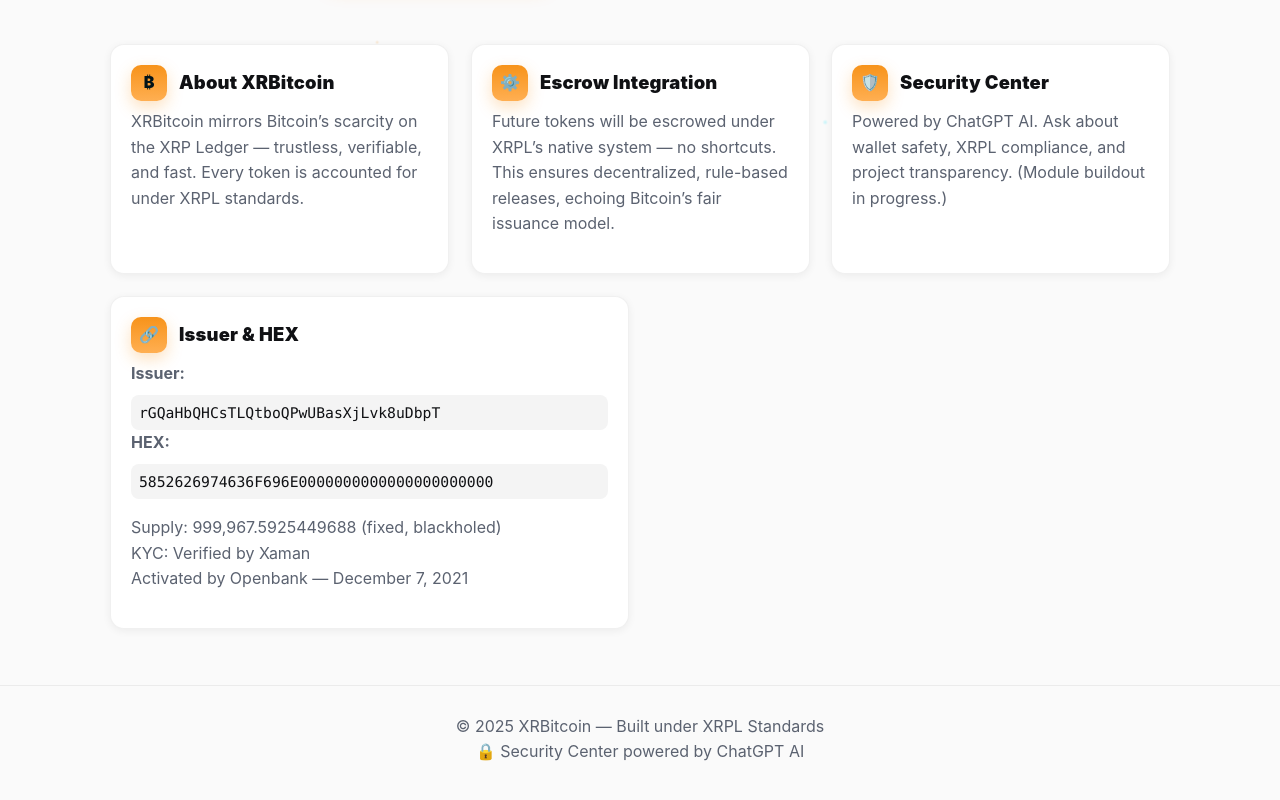
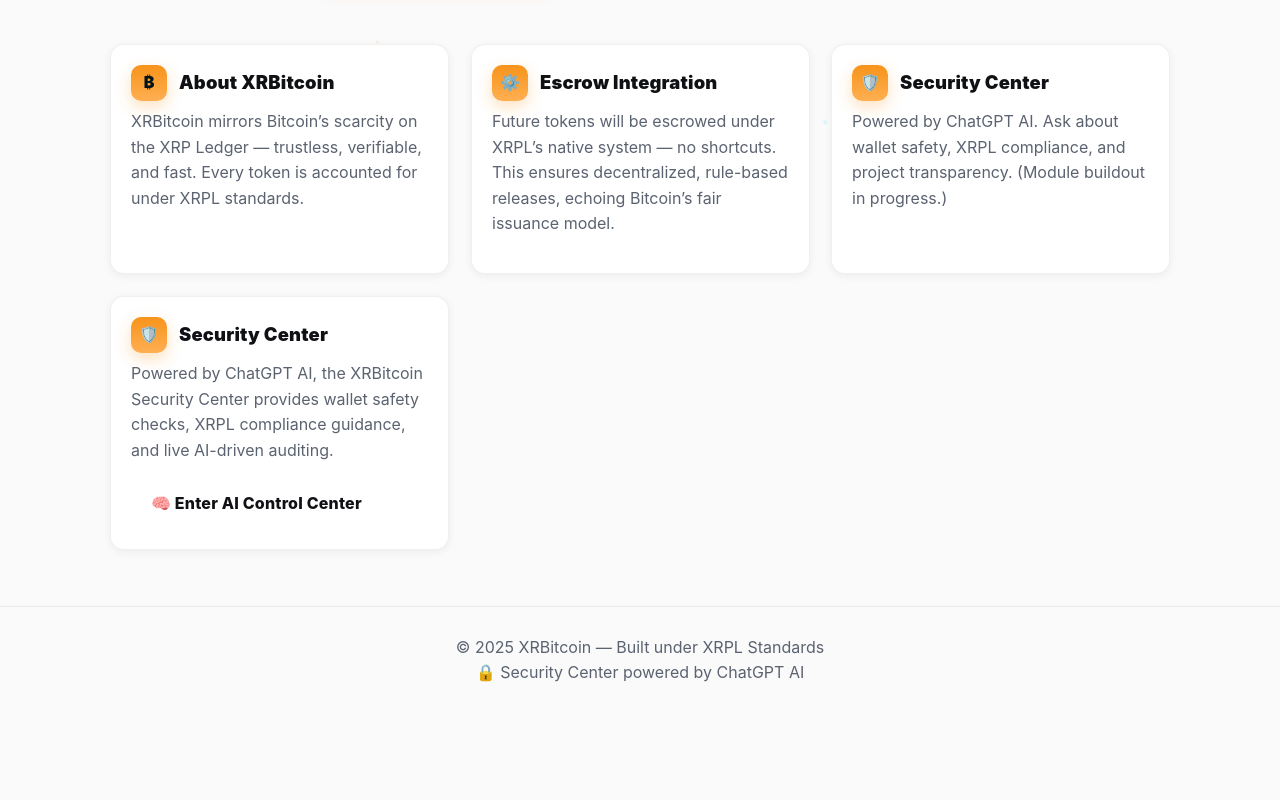
Before and after one commit to XRBitcoinCash/XRBitcoin, a plain HTML site: page index.html in a window 1280 px wide. Shown: the part 522-1322 px from the top of the page. After the commit the page ends 1256 px from the top, so only its background shows below. Drawn offline with Linux system fonts and the light colour scheme.

Commit message:
Update index.html

```diff
--- a/index.html
+++ b/index.html
@@ -110,17 +110,18 @@
           <p class="card__text">Powered by ChatGPT AI. Ask about wallet safety, XRPL compliance, and project transparency. (Module buildout in progress.)</p>
         </article>
 
-        <article class="card card--half">
-          <div class="card__head">
-            <div class="card__icon">🔗</div>
-            <div class="card__title">Issuer & HEX</div>
-          </div>
-          <p class="card__text m0"><strong>Issuer:</strong></p>
-          <code class="issuer-code mt8">rGQaHbQHCsTLQtboQPwUBasXjLvk8uDbpT</code>
-          <p class="card__text mt16 m0"><strong>HEX:</strong></p>
-          <code class="issuer-code mt8">5852626974636F696E0000000000000000000000</code>
-          <p class="card__text mt16">Supply: 999,967.5925449688 (fixed, blackholed)<br>KYC: Verified by Xaman<br>Activated by Openbank — December 7, 2021</p>
-        </article>
+      <article class="card card--third clickable-card" onclick="location.href='control-center.html'">
+  <div class="card__head">
+    <div class="card__icon">🛡️</div>
+    <div class="card__title">Security Center</div>
+  </div>
+  <p class="card__text">
+    Powered by ChatGPT AI, the XRBitcoin Security Center provides wallet safety checks, XRPL compliance guidance,
+    and live AI-driven auditing.
+  </p>
+  <a href="control-center.html" class="btn primary">🧠 Enter AI Control Center</a>
+</article>
+
       </div>
     </section>
   </main>
```
